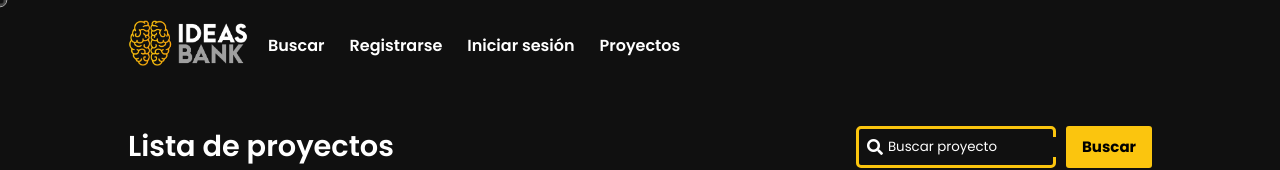
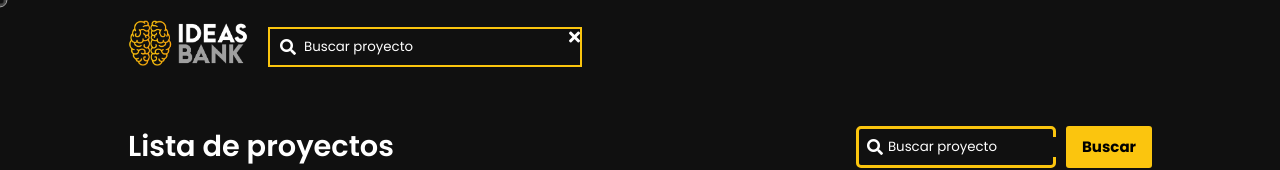
Before and after one commit to jeanpierregomez/bancoideas, a React (Create React App) app: page /project-list in a window 1280 px wide. Both pictures are taken after a click on the element "Buscar". Shown: the top 170 px of the page. Built offline with nearby package versions, Linux system fonts and the light colour scheme.

Commit message:
agregando input search

```diff
--- /dev/null
+++ b/src/components/Layout/InputSearch/InputSearch.css
@@ -0,0 +1,23 @@
+.is-div {
+	background-color: var(--black);
+	border: 2px solid var(--yellow);
+	display: flex;
+}
+.is-div__lbl {
+	align-items: center;
+	display: flex;
+}
+.is-div__lbl i {
+	color: #ffffff;
+	margin-left: 10px;
+}
+.is-div__lbl--input {
+	background-color: var(--black);
+	padding: 0.5rem;
+	color: #ffffff;
+	outline: none;
+}
+
+.is-div__lbl--input::-webkit-input-placeholder {
+	color: #ffffff;
+}
--- /dev/null
+++ b/src/components/Layout/InputSearch/InputSearch.js
@@ -0,0 +1,16 @@
+import "./InputSearch.css";
+
+export default function InputSearch({ setIsSearch }) {
+	const handleSearch = () => {
+		setIsSearch(false);
+	};
+	return (
+		<div className="is-div">
+			<label className="is-div__lbl">
+				<i className="fas fa-search t-white"></i>
+				<input className="is-div__lbl--input" placeholder="Buscar proyecto" />
+			</label>
+			<i className="fas fa-times t-white" onClick={handleSearch}></i>
+		</div>
+	);
+}
--- a/src/components/Layout/Nav/Nav.js
+++ b/src/components/Layout/Nav/Nav.js
@@ -1,25 +1,32 @@
 import "./Nav.css";
 import { Link, Route } from "wouter";
+import { useState } from "react";
+import InputSearch from "../InputSearch/InputSearch";
 
 export default function Nav() {
+	const [isSearch, setIsSearch] = useState(false);
+	const handleSearch = () => {
+		setIsSearch(true);
+	};
 	return (
 		<nav className="h__nav">
 			<figure className="h__fig">
 				<Link href="/">
-          <img className="h__fig--img" src="/image/logo.png" />
+					<img className="h__fig--img" src="/image/logo.png" alt="ideasbank" />
 				</Link>
 			</figure>
+			{isSearch ? (
+				<InputSearch setIsSearch={setIsSearch}></InputSearch>
+			) : (
 				<ul className="h__ul">
-        <li className="h__ul--li">
+					<li className="h__ul--li" onClick={handleSearch}>
 						<p className="h__li--a" href="">
 							Buscar
 						</p>
 					</li>
 					<li className="h__ul--li">
 						<Link href="/signup">
-            <p className="h__li--a">
-              Registrarse
-            </p>
+							<p className="h__li--a">Registrarse</p>
 						</Link>
 					</li>
 					<li className="h__ul--li">
@@ -37,6 +44,7 @@ export default function Nav() {
 						</Link>
 					</li>
 				</ul>
+			)}
 		</nav>
 	);
 }
--- a/src/components/SliderProjects/SliderProjects.css
+++ b/src/components/SliderProjects/SliderProjects.css
@@ -1,4 +1,6 @@
-.s-sp { width: 100%; }
+.s-sp {
+	width: 100%;
+}
 .s-sp__art {
 	align-items: center;
 	display: flex;
@@ -11,17 +13,24 @@
 	cursor: pointer;
 	font-size: 3rem;
 	margin-right: 20px;
-    transition: .3s;
+	transition: 0.3s;
 }
-.fa-caret-square-left:hover { transform: translateX(-10px); }
+.fa-caret-square-left:hover {
+	transform: translateX(-10px);
+}
 .fa-caret-square-right {
 	cursor: pointer;
 	font-size: 3rem;
 	margin-left: 20px;
-    transition: .3s;
+	transition: 0.3s;
 }
-.fa-caret-square-right:hover { transform: translateX(10px); }
+.fa-caret-square-right:hover {
+	transform: translateX(10px);
+}
 
 @media (max-width: 768px) {
-    .fa-caret-square-right, .fa-caret-square-left {font-size: 1.5rem;}
+	.fa-caret-square-right,
+	.fa-caret-square-left {
+		font-size: 1.5rem;
 	}
+}
--- a/src/pages/projectList/index.js
+++ b/src/pages/projectList/index.js
@@ -13,11 +13,11 @@ export default function index() {
 						<h1 className="m-pl__h--h1">Lista de proyectos</h1>
 						<div className="m-pl__search">
 							<label className="m-pl__label">
-								<i class="fas fa-search t-white"></i>
+								<i className="fas fa-search t-white"></i>
 								<input
 									className="m-pl__label--input"
 									placeholder="Buscar proyecto"
-									/>
+								/>
 							</label>
 							<button className="m-pl__search--btn">Buscar</button>
 						</div>
```
Lines whose indentation alone changed are shown as unchanged.
